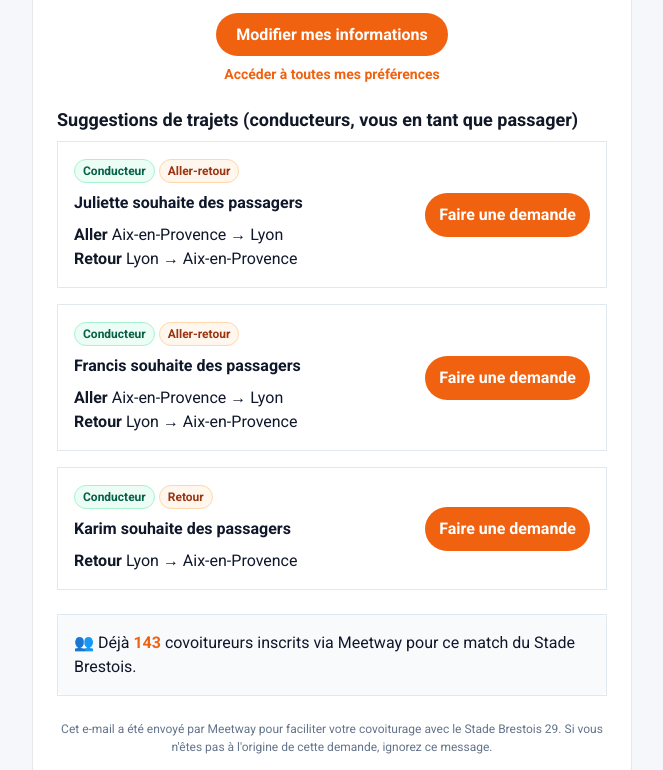
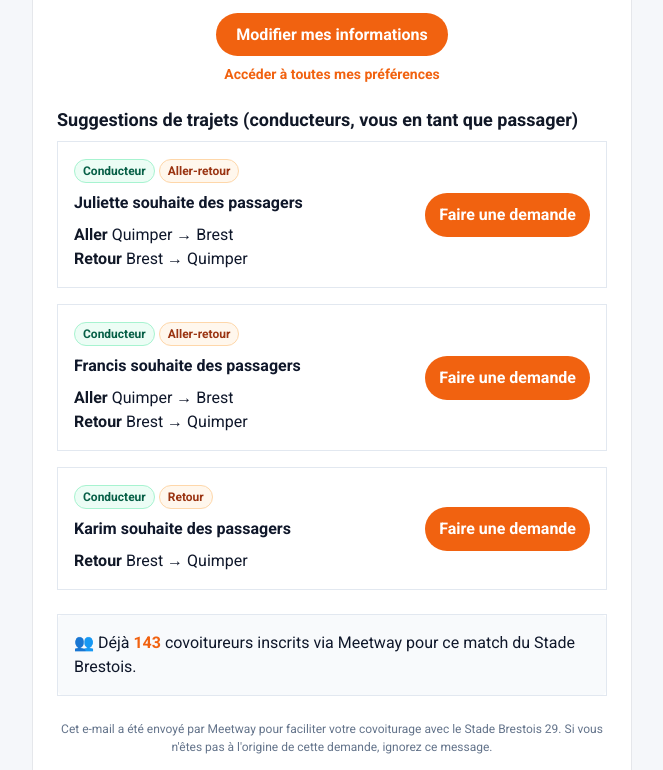
Before and after one commit to NicolasThaize/meetway-poc-widget, a plain HTML site: page email_models/carpool_interest_confirmation.html in a window 1280 px wide. Shown: the part 542-1312 px from the top of the page, without its empty margins (308-971 px from the left). Drawn offline with Linux system fonts and the light colour scheme.

Commit message:
update mail content

```diff
--- a/email_models/carpool_interest_confirmation.html
+++ b/email_models/carpool_interest_confirmation.html
@@ -212,8 +212,8 @@
                                 <div class="spacer-8"></div>
                                 <div class="card-title">Juliette souhaite des passagers</div>
                                 <div class="spacer-8"></div>
-                                <div><span class="type">Aller</span> <span class="city">Aix-en-Provence → Lyon</span></div>
-                                <div><span class="type">Retour</span> <span class="city">Lyon → Aix-en-Provence</span></div>
+                                <div><span class="type">Aller</span> <span class="city">Quimper → Brest</span></div>
+                                <div><span class="type">Retour</span> <span class="city">Brest → Quimper</span></div>
                               </td>
                               <td align="right" valign="middle" style="width:1%; white-space:nowrap;">
                                 <table cellpadding="0" cellspacing="0" role="presentation" class="card-cta">
@@ -243,8 +243,8 @@
                                 <div class="spacer-8"></div>
                                 <div class="card-title">Francis souhaite des passagers</div>
                                 <div class="spacer-8"></div>
-                                <div><span class="type">Aller</span> <span class="city">Aix-en-Provence → Lyon</span></div>
-                                <div><span class="type">Retour</span> <span class="city">Lyon → Aix-en-Provence</span></div>
+                                <div><span class="type">Aller</span> <span class="city">Quimper → Brest</span></div>
+                                <div><span class="type">Retour</span> <span class="city">Brest → Quimper</span></div>
                               </td>
                               <td align="right" valign="middle" style="width:1%; white-space:nowrap;">
                                 <table cellpadding="0" cellspacing="0" role="presentation" class="card-cta">
@@ -274,7 +274,7 @@
                                 <div class="spacer-8"></div>
                                 <div class="card-title">Karim souhaite des passagers</div>
                                 <div class="spacer-8"></div>
-                                <div><span class="type">Retour</span> <span class="city">Lyon → Aix-en-Provence</span></div>
+                                <div><span class="type">Retour</span> <span class="city">Brest → Quimper</span></div>
                               </td>
                               <td align="right" valign="middle" style="width:1%; white-space:nowrap;">
                                 <table cellpadding="0" cellspacing="0" role="presentation" class="card-cta">
```
